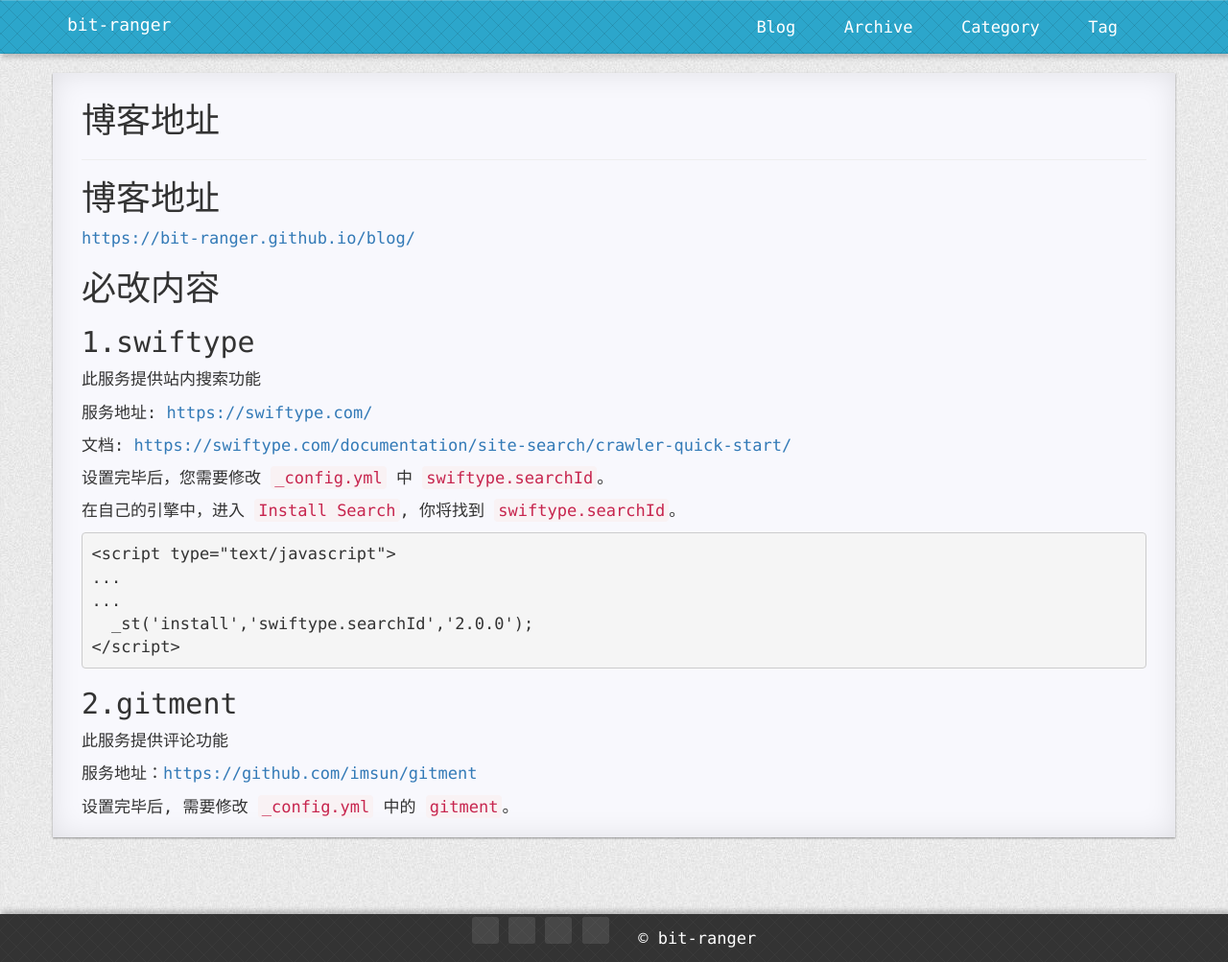
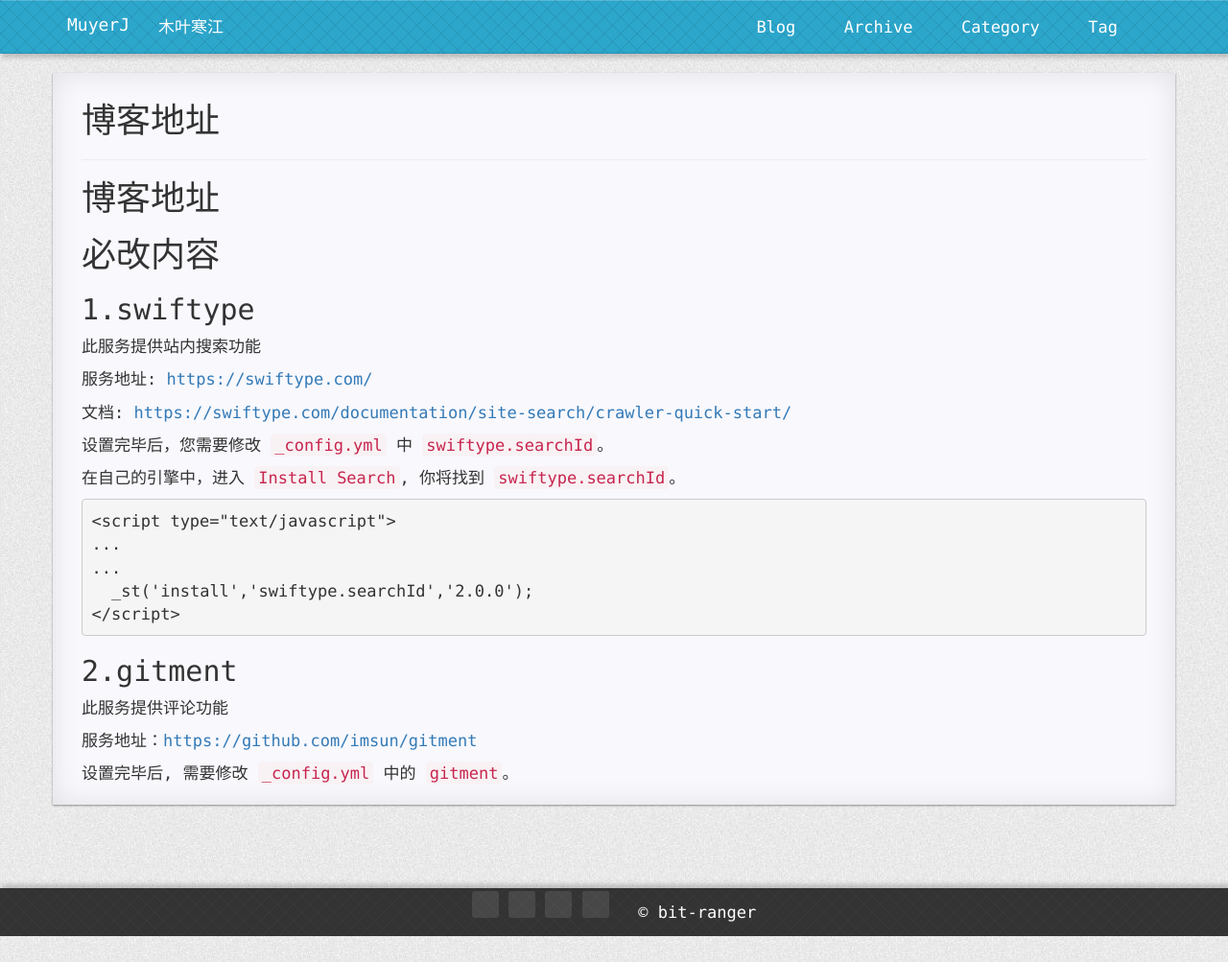
Before and after one commit to MuyerJ/MuyerJ.github.io, a Jekyll site: the page built from README_zh_CN.md, in a window 1280 px wide. Shown: the whole page at 96% size. Built offline with Jekyll 4.4.1, drawn with Linux system fonts in a browser that asks for light colours; nearby versions of some CDN libraries; our own code applies the rules of GitHub Pages for plain Markdown files; comment, search, counter and statistics services are not loaded; a style sheet for code colours, icons or effects is not loaded.

Commit message:
post  blog2

```diff
--- a/_config.yml
+++ b/_config.yml
@@ -27,21 +27,11 @@ defaults:
 
 
 
-title: "bit-ranger"
-email: sincerebravefight@gmail.com
+title: "MuyerJ"
+email: 1140549742@qq.com
 description: ""
 github:
-  username: bit-ranger
-swiftype:
-  searchId: iXZyPokVfxFaBTvi64Y6
-gitment:
-    repo: blog
-    client_id: a6fb73b3e790e234bab8
-    client_secret: cc10aaff53a03d05ab2ee002dbf401dd7627c7a3
+  username: 叶江
 
-url: "https://bit-ranger.github.io/blog"
-imgrepo: "https://bit-ranger.github.io/blog/static/img"
-
-
-#url: "http://127.0.0.1:4000"
-#imgrepo: "http://127.0.0.1:4000/static/img"
+url: "https://muyerj.github.io/blog"
+imgrepo: "https://muyerj.github.io/blog/static/img"
--- a/_includes/header.html
+++ b/_includes/header.html
@@ -8,7 +8,7 @@
                         <span class="icon-bar"></span>
                     </button>
                     <a class="navbar-brand" href="{{ site.baseurl | prepend: site.url }}/">{{ site.title }}</a>
-                    <p class="navbar-text">{{ site.description }}</p>
+                    <p class="navbar-text"> 木叶寒江</p>
                 </div>
                 <div class="collapse navbar-collapse">
                     <ul class="nav navbar-nav navbar-right">
```
Also changed, not shown: README.md (deleted), README_zh_CN.md.
